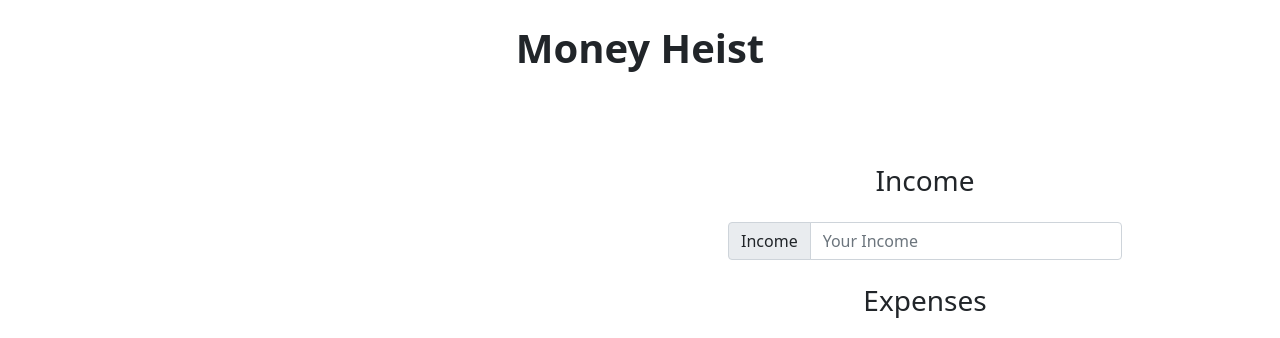
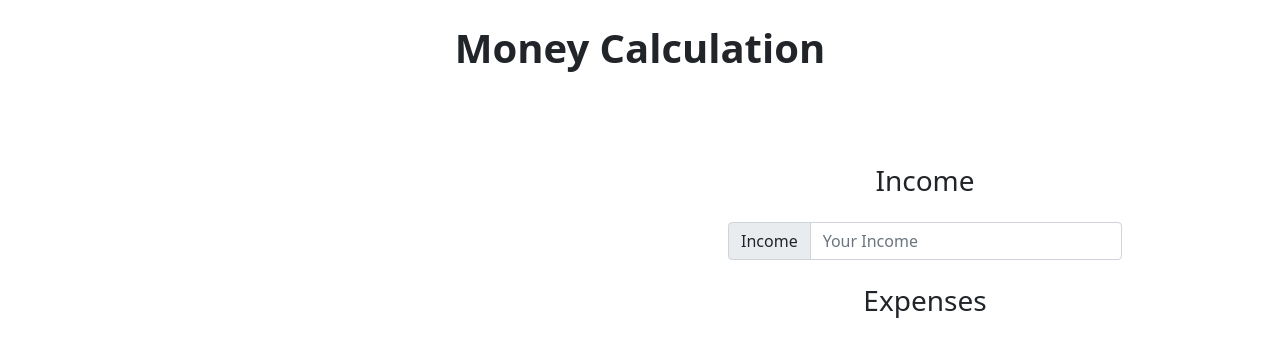
Before and after one commit to mdnaimurrahaman/money-master, a plain HTML site: page index.html in a window 1280 px wide. Shown: the top 338 px of the page. Drawn offline with nearby package versions, Linux system fonts and the light colour scheme.

Commit message:
final commit

```diff
--- a/index.html
+++ b/index.html
@@ -15,7 +15,7 @@
      <!-- Top-section -->
      <section class="container ">
         <div>
-          <h1 class="text-center my-4 fw-bold">Money Heist</h1>
+          <h1 class="text-center my-4 fw-bold">Money Calculation</h1>
         </div>
         <!-- Top image side -->
         <div class="row d-flex align-items-center justify-content-center">
```
